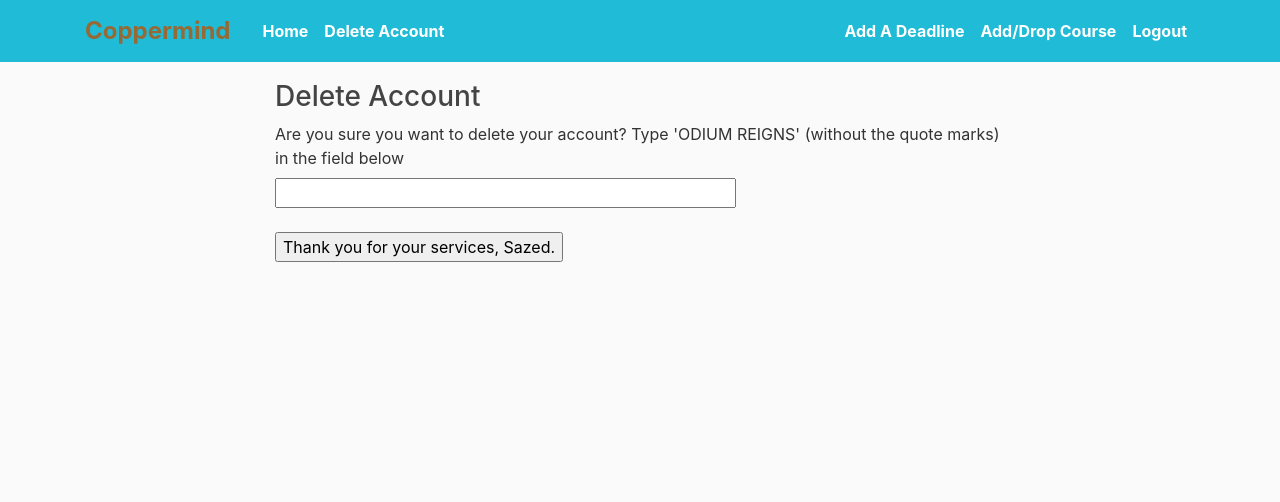
After one commit to ConsultantFoodie/coppermind, a Flask app: page /forget in a window 1280 px wide. The commit adds this page. Shown: the top 502 px of the page. Run offline with Flask 2, Linux system fonts and the light colour scheme; the visitor is signed in with stand-in values (Sample User, id 1); some libraries are stand-ins or nearby versions.

Commit message:
Adds option to delete account

```diff
--- a/coppermind/forms.py
+++ b/coppermind/forms.py
@@ -29,3 +29,7 @@ class WorkForm(FlaskForm):
 	brief_desc = StringField("Please give a brief description. (Max 100 characters)", validators=[DataRequired(), Length(max=100)])
 	details = TextAreaField("Any more details? (Max 750 characters)", validators=[Length(max=750)])
 	submit = SubmitField("Remember this for me.")
+
+class ForgetForm(FlaskForm):
+	confirm_field = StringField("Are you sure you want to delete your account? Type 'ODIUM REIGNS' (without the quote marks) in the field below", validators=[DataRequired()])
+	submit = SubmitField("Thank you for your services, Sazed.")
--- a/coppermind/routes.py
+++ b/coppermind/routes.py
@@ -1,7 +1,7 @@
 from flask import render_template, url_for, redirect, flash, request
 from flask_login import login_user, current_user, logout_user, login_required
 from coppermind.main import app, db, bcrypt
-from coppermind.forms import RegistrationForm, LoginForm, CourseForm, WorkForm
+from coppermind.forms import RegistrationForm, LoginForm, CourseForm, WorkForm, ForgetForm
 from coppermind.models import Student, Course, Signup, Deadline
 import json
 from os import environ as env
@@ -170,6 +170,23 @@ def delete(course_id, deadline_id):
 	db.session.commit()
 	return redirect(url_for('deadlines', course_id=course_id))
 
+@app.route("/forget", methods=['GET', 'POST'])
+@login_required
+def forget():
+	form = ForgetForm()
+	if form.validate_on_submit():
+		if form.confirm_field.data == "ODIUM REIGNS":
+			student = Student.query.filter_by(email=current_user.email).first()
+			db.session.delete(student)
+			db.session.commit()
+			flash("It has been an honour serving you.", "info")
+			return redirect(url_for('welcome'))
+		else:
+			flash('Please confirm your decision by typing the phrase.', "danger")
+			return redirect(url_for('forget'))
+
+	return render_template("forget.html", form=form)
+
 @app.route("/logout")
 def logout():
     logout_user()
--- a/coppermind/templates/base.html
+++ b/coppermind/templates/base.html
@@ -27,7 +27,9 @@
           <div class="collapse navbar-collapse" id="navbarToggle">
             <div class="navbar-nav mr-auto">
               <a class="nav-item nav-link" href="{{ url_for('home') }}">Home</a>
-              <a class="nav-item nav-link" href="{{ url_for('welcome') }}">About</a>
+              {% if current_user.is_authenticated %}
+                <a class="nav-item nav-link" href="{{ url_for('forget') }}">Delete Account</a>
+              {% endif %}
             </div>
             <!-- Navbar Right Side -->
             <div class="navbar-nav">
--- /dev/null
+++ b/coppermind/templates/forget.html
@@ -0,0 +1,16 @@
+{% extends "base.html" %}
+
+{% block heading %}
+	<h3>Delete Account</h3>
+{% endblock %}
+
+{% block content %}
+	<form method="POST" action="{{ url_for('forget') }}">
+		{{ form.csrf_token}}
+		{{ form.confirm_field.label }}
+		<br>
+		{{ form.confirm_field(size=40) }}
+		<br><br>
+		{{ form.submit }}
+	</form>
+{% endblock %}
```
